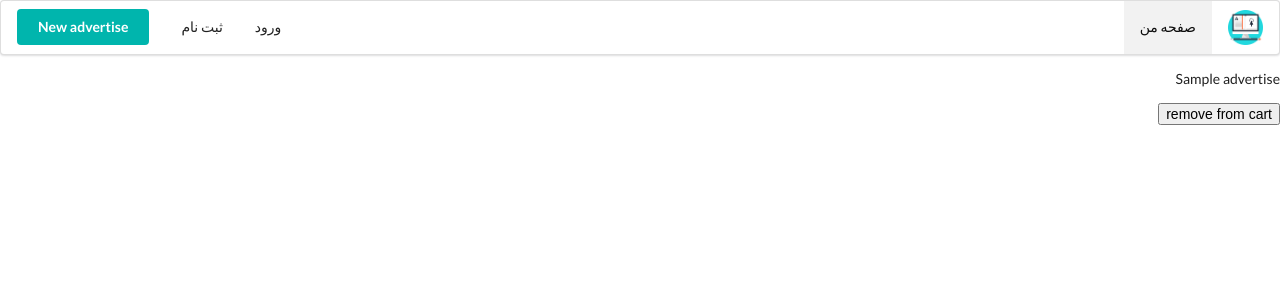
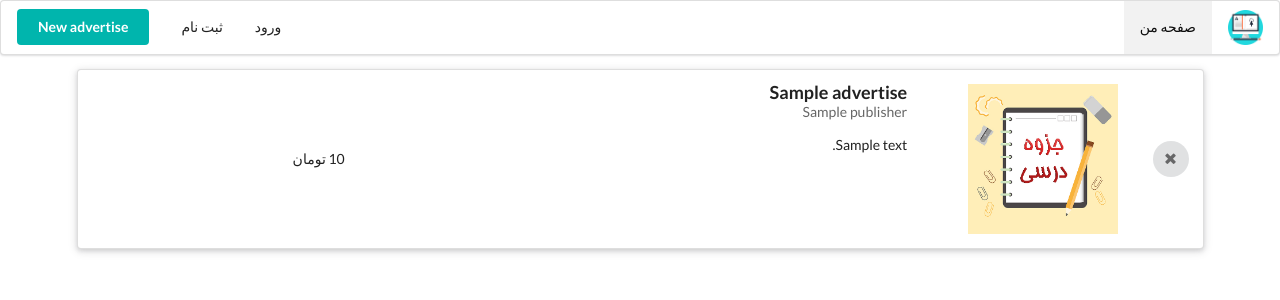
Before and after one commit to saeed617/amoo-jozve-foroosh, a Django app: template apps/carts/templates/carts/cart_detail.html in a window 1280 px wide. Shown: the top 300 px of the page. Run offline with Django 3.2, Linux system fonts and the light colour scheme; the template is opened without the code that fills it: most values are stand-ins (such as "Sample title", 1, 10 or a date in 2020).

Commit message:
+add cart

```diff
--- a/apps/advertise/templates/advertise/snippets/advertise_card.html
+++ b/apps/advertise/templates/advertise/snippets/advertise_card.html
@@ -25,8 +25,10 @@
     {% if advertise not in request.user.cart.advertises.all and request.user.is_authenticated %}
     <form method="post" action="{% url 'carts:add_to_cart' %}">{% csrf_token %}
         <input type="hidden" name="ad_id" value="{{ advertise.id }}">
-        <button class = "ui primary button" type="submit">add to cart</button>
+        <button class = "ui primary button" type="submit">افزودن به سبد خرید</button>
     </form>
+        {% else %}
+        <button class = "ui white button disabled" >اضافه شد</button>
     {% endif %}
     {# end cart ui button #}
     </div>
--- a/apps/carts/templates/carts/cart_detail.html
+++ b/apps/carts/templates/carts/cart_detail.html
@@ -1,12 +1,9 @@
 {% extends 'amoo-jozve-foroosh/base.html' %}
 
 {% block body %}
+<div class="ui container ">
 {% for advertise in object.advertises.all %}
-    {# things to show per advertise in cart #}
-    <p>{{ advertise.title }}</p>
-    <form method="post" action="{% url 'carts:remove_from_cart' %}">{% csrf_token %}
-        <input type="hidden" name="ad_id" value="{{ advertise.id }}">
-    <button type="submit">remove from cart</button>
-    </form>
+{% include 'carts/snippets/cart_card.html' with advertise=advertise %}
 {% endfor %}
+</div>
 {% endblock body %}
--- /dev/null
+++ b/apps/carts/templates/carts/snippets/cart_card.html
@@ -0,0 +1,35 @@
+{% load staticfiles %}
+<div class="ui raised very container segment">
+    <div class="ui grid">
+        <div class="one wide column middle aligned">
+            <form method="post" action="{% url 'carts:remove_from_cart' %}">{% csrf_token %}
+                <input type="hidden" name="ad_id" value="{{ advertise.id }}">
+                <button class="circular ui icon button ">
+                    <i class="icon remove "></i>
+                </button>
+            </form>
+        </div>
+        <div class="three wide column">
+            <div class="ui small image">
+                <img src="{% static '/advertise/images/jozve.jpg' %}">
+            </div>
+        </div>
+        <div class="eight wide column">
+            <div class="ui medium header">
+                {{ advertise.title }}
+                <div class="sub header">
+                    {%if advertise.publisher %}
+                    {{ advertise.publisher }}
+                    {%endif%}
+                </div>
+            </div>
+            <div class="content">
+
+                <p>{{ advertise.description }}</p>
+            </div>
+        </div>
+        <div class="four wide column middle aligned">
+            <p>{{ advertise.price }} تومان</p>
+        </div>
+    </div>
+</div>
```
